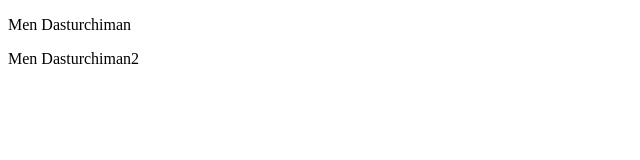
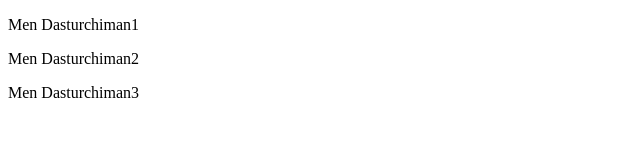
Before and after one commit to UmidaTurdiyeva/shifo, a plain HTML site: page index.html in a window 1280 px wide. Shown: the whole page, without its empty margins (0-640 px from the left). Drawn offline with Linux system fonts and the light colour scheme.

Commit message:
yangi <p></p> qushildi

```diff
--- a/index.html
+++ b/index.html
@@ -7,7 +7,8 @@
     <title>Bosh sahifa</title>
 </head>
 <body>
-    <p>Men Dasturchiman</p>
+    <p>Men Dasturchiman1</p>
     <p>Men Dasturchiman2</p>
+    <p>Men Dasturchiman3</p>
 </body>
 </html>
```
